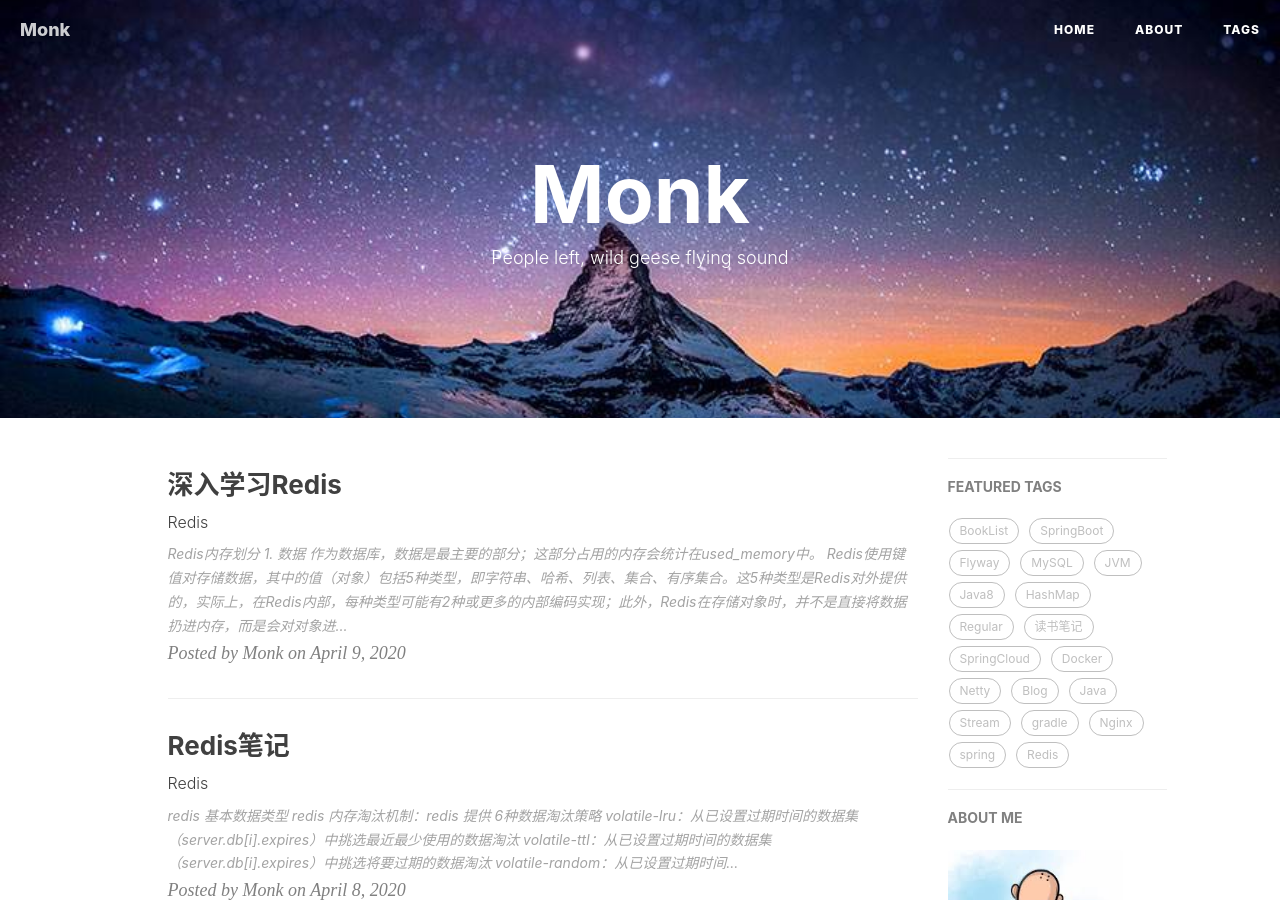
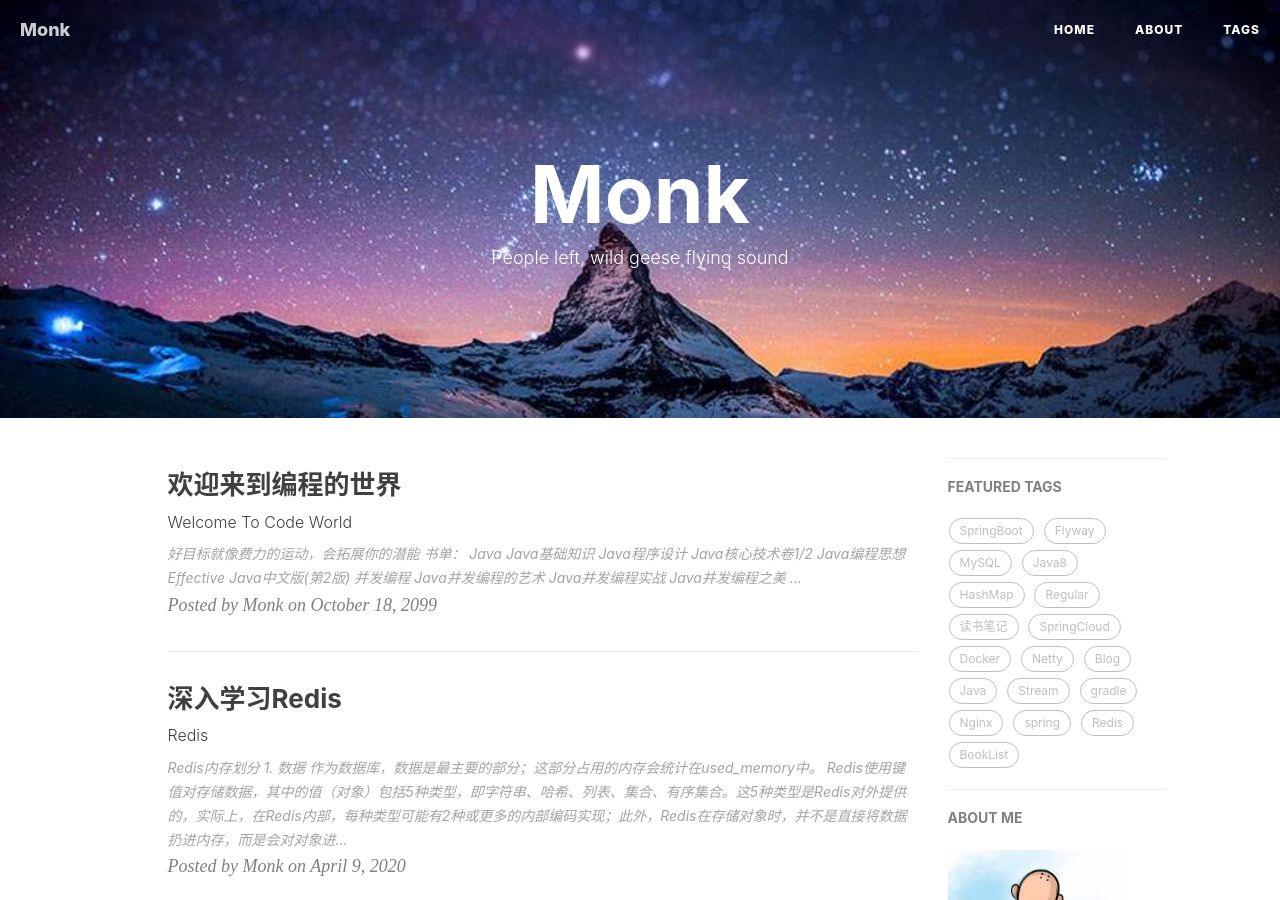
Before and after one commit to mgljava/mgljava.github.io, a Jekyll site: the page built from index.html, in a window 1280 px wide and 900 px high. Built offline with Jekyll 4.4.1, drawn with Linux system fonts in a browser that asks for light colours; nearby versions of some CDN libraries; the list of posts is cut into pages by our own code; comment, search, counter and statistics services are not loaded; some of the changed text lies outside the part shown.

```diff
--- a/_posts/2018-10-18-SweepMonk.md
+++ b/_posts/2099-10-18-SweepMonk.md
@@ -2,7 +2,7 @@
 layout:     post
 title:      欢迎来到编程的世界
 subtitle:   Welcome To Code World
-date:       2018-10-18
+date:       2099-10-18
 author:     Monk
 header-img: img/sweepmonk-book-list.jpeg
 catalog: true
```
Also changed, not shown: _posts/2019-05-08-Java-Virtual-Machine-Specification.md (deleted, +0 -22 lines).
